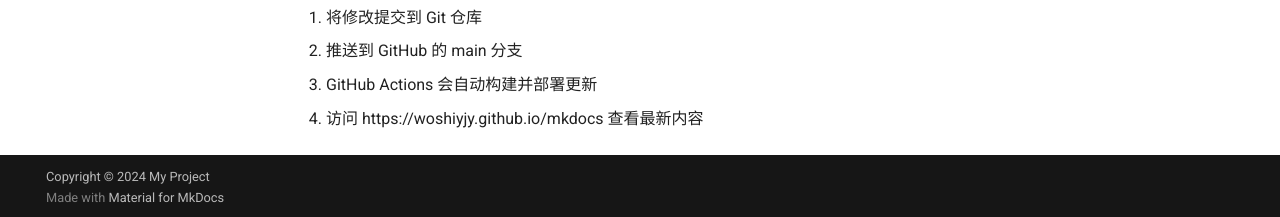
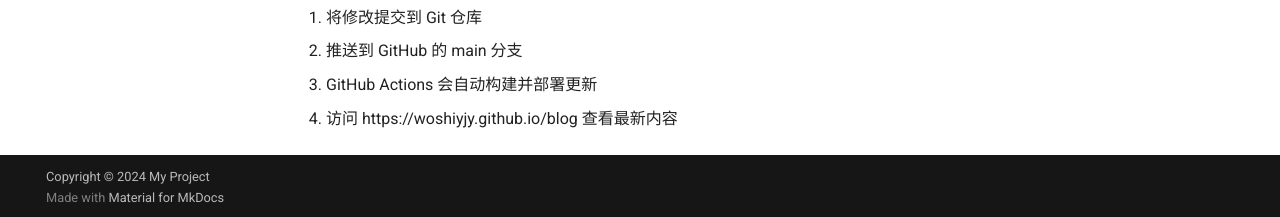
Before and after one commit to woshiyjy/blog, an MkDocs documentation site: the page built from docs/guide.md, in a window 1280 px wide and 900 px high, scrolled down 780 px. Shown: the part 680-897 px from the top of the window. Built offline with MkDocs 1.6.1 and Material for MkDocs 9.7.7, drawn with Linux system fonts in a browser that asks for light colours; comment, search, counter and statistics services are not loaded; some of the changed lines change nothing that is shown.

Commit message:
fix a bug

```diff
--- a/docs/guide.md
+++ b/docs/guide.md
@@ -55,4 +55,4 @@ print("Hello World")
 1. 将修改提交到 Git 仓库
 2. 推送到 GitHub 的 main 分支
 3. GitHub Actions 会自动构建并部署更新
-4. 访问 https://woshiyjy.github.io/mkdocs 查看最新内容
+4. 访问 https://woshiyjy.github.io/blog 查看最新内容
```
